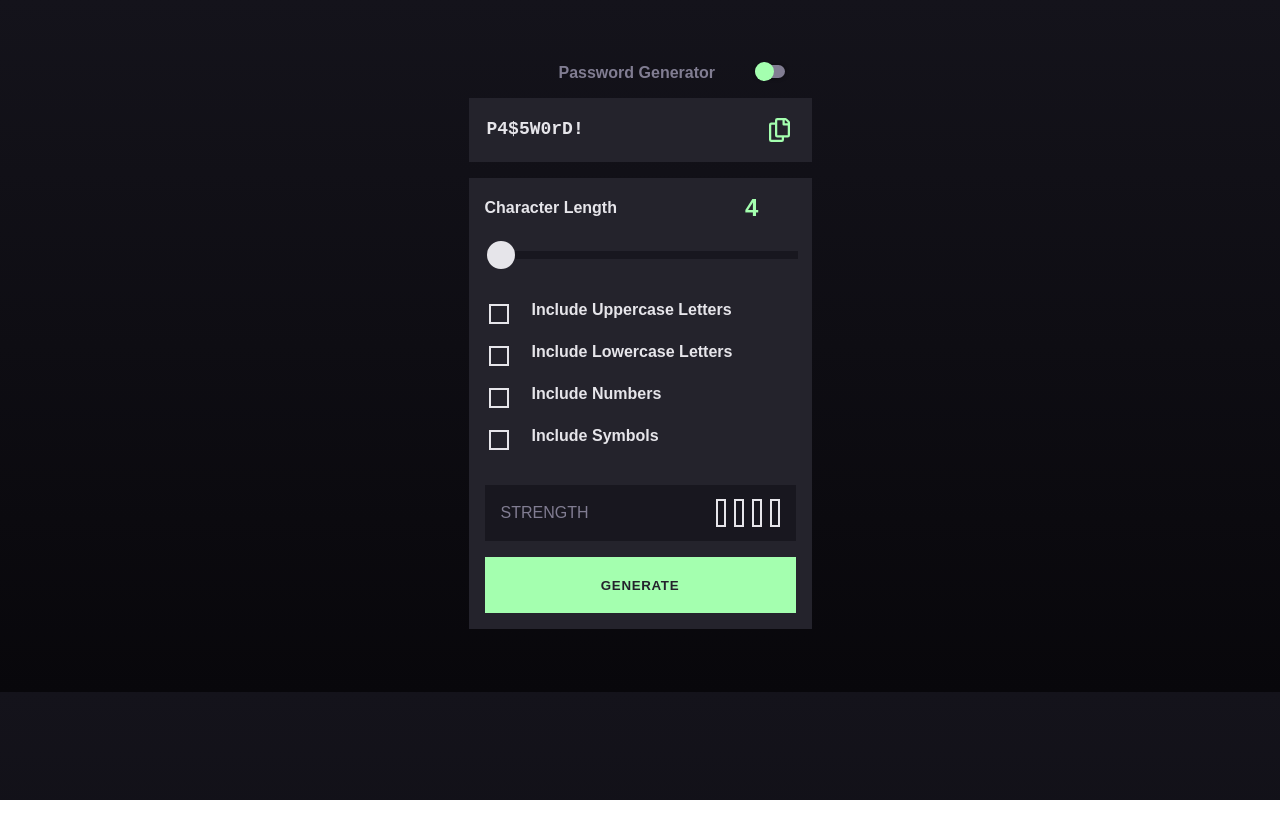
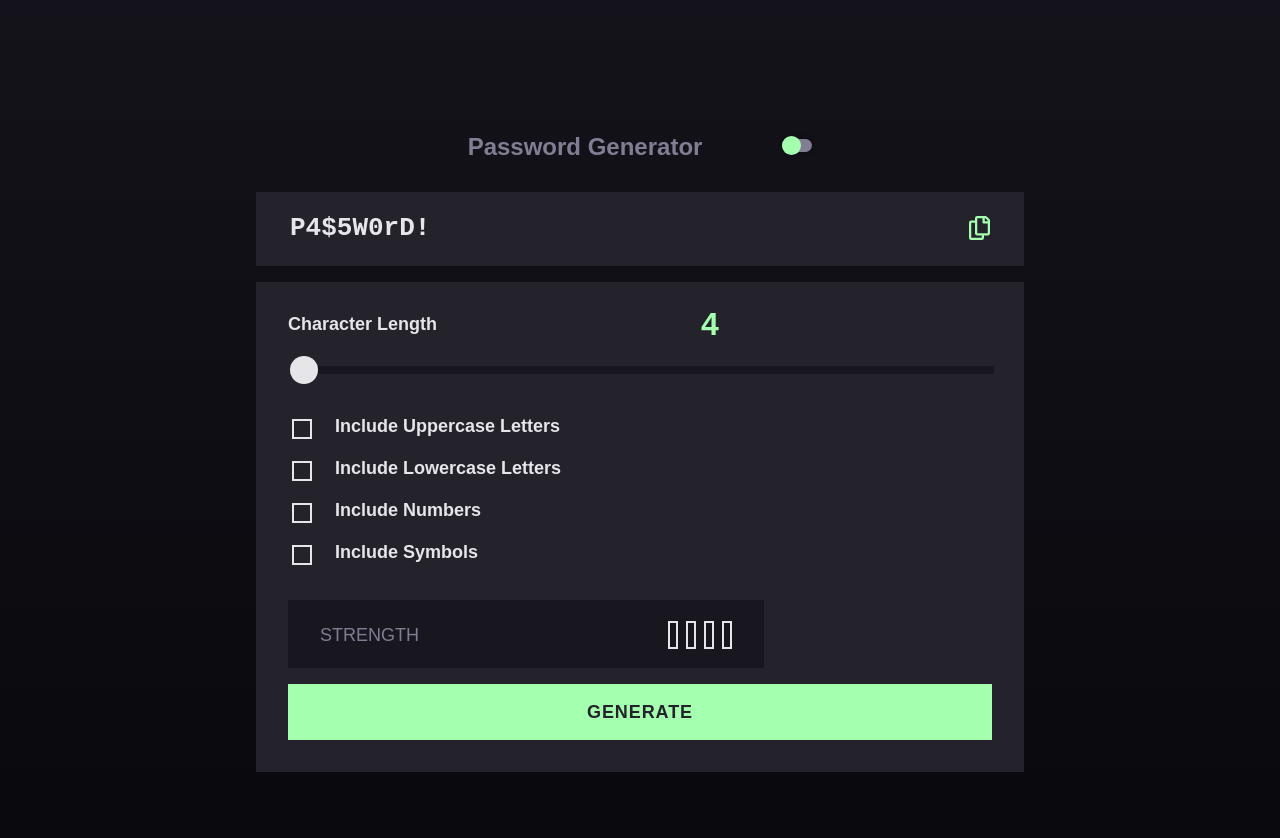
Before and after one commit to AnnaofAmber/password-generator-app, a website built with Parcel: page src/index.html in a window 1280 px wide. Before the commit the page ends 800 px from the top, so only its background shows below. Built offline with nearby package versions, Linux system fonts and the light colour scheme.

Commit message:
styles for 768 and 1440 screens

```diff
--- a/src/js/copy.js
+++ b/src/js/copy.js
@@ -9,8 +9,9 @@ function onCopy() {
     password.select()
     password.setSelectionRange(0, 99999);
     navigator.clipboard.writeText(password.textContent)
+
+    Notiflix.Notify.success('Password was successfully copied!');
     copied.textContent = 'copied'
-    Notiflix.Notify.success('Password was successfully copied!');
 }
 
 btnCopy.addEventListener('click', onCopy)
--- a/src/scss/styles.scss
+++ b/src/scss/styles.scss
@@ -38,19 +38,39 @@ body {
     padding-right: 16px;
     margin-left: auto;
     margin-right: auto;
+
+    @media only screen and (min-width: 768px) {
+        max-width: 768px;
+        padding-left: 114px;
+        padding-right: 114px;
+    }
+        @media only screen and (min-width: 1440px) {
+            max-width: 1440px;
+                padding-left: 450px;
+                padding-right: 450px;
+        }
 }
 
 .section-generator {
     padding-top: 64px;
     padding-bottom: 63px;
+
+    @media only screen and (min-width: 768px) {
+    padding-top: 133px;
+    padding-bottom: 196px;
+        }
 }
 
 .title {
     margin-bottom: 16px;
     color: var(--grey);
-    text-align: center;
+    justify-content: center;
+    align-items: center;
     display: flex;
-    padding-left: 90px;
+
+    @media only screen and (min-width: 768px) {
+   margin-bottom: 31px;
+    }
 
 }
 
@@ -60,7 +80,10 @@ body {
     margin-right: 40px;
     font-size: 16px;
     font-weight: 700;
-
+@media only screen and (min-width: 768px) {
+        font-size: 24px;;
+        margin-right: 80px;
+    }
 }
 
 .password {
@@ -68,13 +91,17 @@ body {
     padding: 17px 16px 15px 16px;
     display: flex;
     justify-content: space-between;
+    align-items: center;
     margin-bottom: 16px;
+
+    @media only screen and (min-width: 768px) {
+   padding: 19px 28px 19px 32px;
+   gap: 24px;
+    }
 }
 
 .text-password {
-    height: 24px;
-    padding-top: 4px;
-    padding-bottom: 4px;
+    height: 32px;
     font-size: 18px;
     font-weight: 700;
     background-color: transparent;
@@ -82,6 +109,11 @@ body {
     color: var(--almost-white);
     resize: none;
     overflow: hidden;
+
+
+        @media only screen and (min-width: 768px) {
+                font-size: 26px;
+            }
 
 }
 .text-password:focus{
@@ -98,6 +130,10 @@ body {
     color: var(--neon-green);
     text-transform: uppercase;
     font-size: 10px;
+
+    @media only screen and (min-width: 768px) {
+    font-size: 16px;
+    }
 }
 
 .btn-copy {
@@ -118,25 +154,42 @@ border: none;
 .generator-form {
     background-color: var(--dark-grey);
     padding: 16px;
+
+    @media only screen and (min-width: 768px) {
+        padding: 24px 32px 32px 32px
+    }
 }
 
 .selected-length {
     display: flex;
     gap: 128px;
     align-items: center;
-    margin-bottom: 23px;
+    margin-bottom: 17px;
+
+
+@media only screen and (min-width: 768px) {
+        gap: 264px;
+    }
+
 }
 
 .text-length {
     margin-top: 0px;
     margin-bottom: 0px;
     font-weight: 700;
+
+    @media only screen and (min-width: 768px) {
+     font-size: 18px;
+        }
 }
 
 .number-length {
     font-size: 24px;
     font-weight: 700;
     color: var(--neon-green);
+        @media only screen and (min-width: 768px) {
+                font-size: 32px;
+            }
 }
 
 
@@ -242,6 +295,10 @@ border: none;
     justify-content: flex-end;
     gap: 20px;
     font-weight: 700;
+
+    @media only screen and (min-width: 768px) {
+     font-size: 18px;
+    }
 }
 .input-check{
     appearance: none;
@@ -262,6 +319,13 @@ border: none;
         background-size: 20px;
 }
 
+.input-check:hover{
+    border-color: var(--neon-green);
+}
+
+.input-check:focus {
+    border-color: var(--neon-green);
+}
 
 
 .password-strength {
@@ -273,11 +337,20 @@ border: none;
 
     padding: 14px 16px;
     margin-bottom: 16px;
+
+    @media only screen and (min-width: 768px) {
+        padding: 21px 32px 19px 32px;
+width: 412px;
+    }
 }
 
 .text-strength {
     margin: 0px;
     color: var(--grey);
+
+    @media only screen and (min-width: 768px) {
+  font-size: 18px;
+    }
 }
 
 .actual-strength {
@@ -289,6 +362,9 @@ border: none;
 .strength-value {
     font-size: 18px;
     text-transform: uppercase;
+        @media only screen and (min-width: 768px) {
+                font-size: 24px;
+            }
 }
 
 
@@ -347,6 +423,10 @@ border: none;
     font-weight: 700;
     letter-spacing: 0.050em;
     border: none;
+
+        @media only screen and (min-width: 768px) {
+                font-size: 18px;
+            }
 
 }
 
@@ -459,6 +539,14 @@ border: none;
     background-size: 20px;
 }
 
+.input-check:hover {
+    border-color: maroon;
+}
+
+.input-check:focus {
+    border-color: maroon;
+}
+
   .password-strength{
     background-color: var(--grey);
 
```
